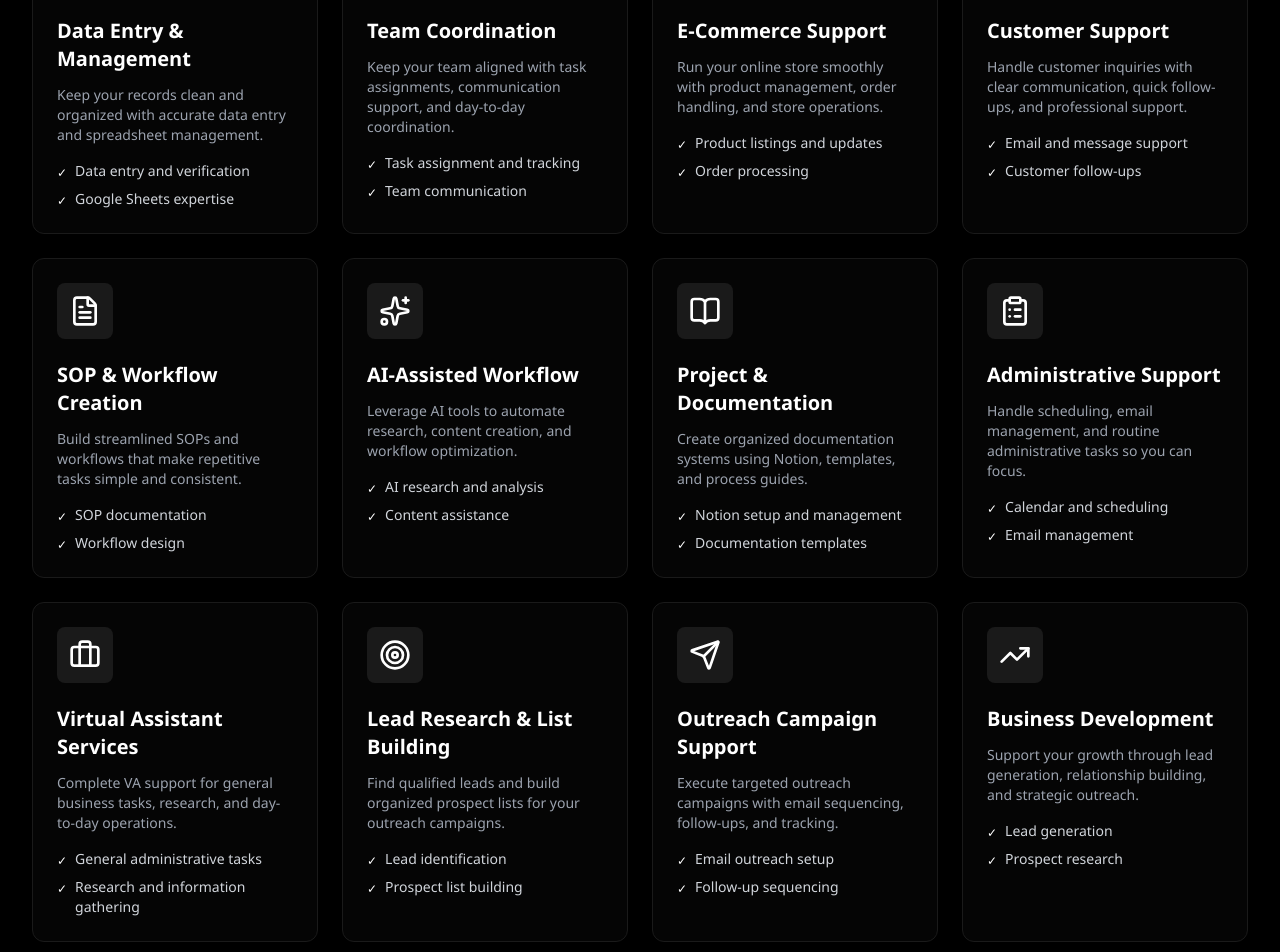
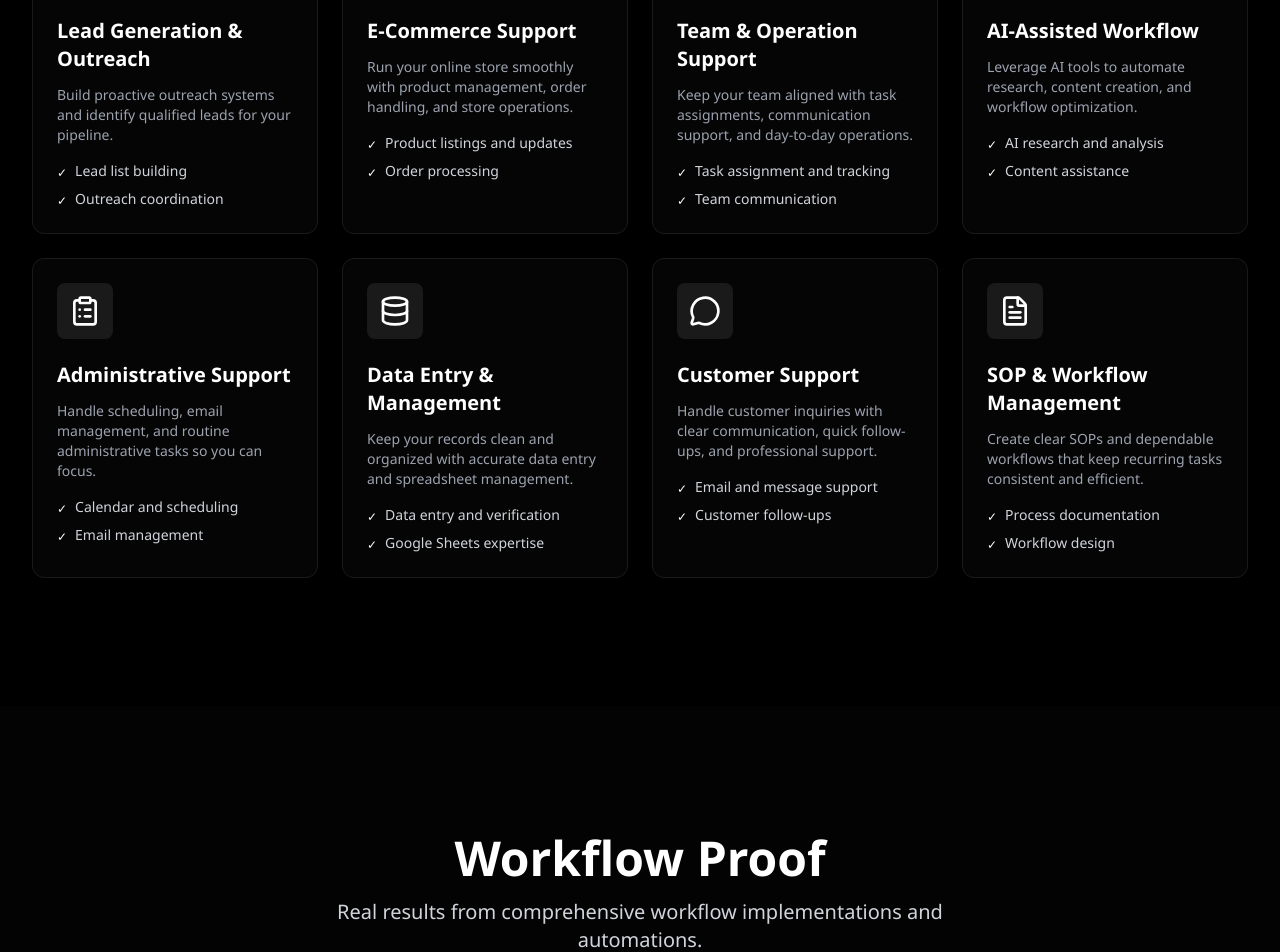
Before and after one commit to tpn-websiteportfolio/PortfolioNew, a React (Vite) app: page / in a window 1280 px wide. Shown: the part 1340-2292 px from the top of the page. Built offline with nearby package versions, Linux system fonts and the light colour scheme.

Commit message:
update services content

```diff
--- a/src/data/services.ts
+++ b/src/data/services.ts
@@ -10,27 +10,15 @@ export interface Service {
 export const services: Service[] = [
   // OPERATIONS
   {
-    id: "data-entry-management",
-    title: "Data Entry & Management",
-    description: "Keep your records clean and organized with accurate data entry and spreadsheet management.",
-    icon: "Database",
+    id: "lead-generation-outreach",
+    title: "Lead Generation & Outreach",
+    description: "Build proactive outreach systems and identify qualified leads for your pipeline.",
+    icon: "Target",
     category: "operations",
     benefits: [
-      "Data entry and verification",
-      "Google Sheets expertise",
-      "Record organization",
-    ],
-  },
-  {
-    id: "team-coordination",
-    title: "Team Coordination",
-    description: "Keep your team aligned with task assignments, communication support, and day-to-day coordination.",
-    icon: "Users",
-    category: "operations",
-    benefits: [
-      "Task assignment and tracking",
-      "Team communication",
-      "Daily operations management",
+      "Lead list building",
+      "Outreach coordination",
+      "Prospect follow-up",
     ],
   },
   {
@@ -46,32 +34,20 @@ export const services: Service[] = [
     ],
   },
   {
-    id: "customer-support",
-    title: "Customer Support",
-    description: "Handle customer inquiries with clear communication, quick follow-ups, and professional support.",
-    icon: "MessageCircle",
+    id: "team-operation-support",
+    title: "Team & Operation Support",
+    description: "Keep your team aligned with task assignments, communication support, and day-to-day operations.",
+    icon: "Users",
     category: "operations",
     benefits: [
-      "Email and message support",
-      "Customer follow-ups",
-      "Issue resolution tracking",
+      "Task assignment and tracking",
+      "Team communication",
+      "Daily operations support",
     ],
   },
   // AUTOMATION
   {
-    id: "sop-workflow-management",
-    title: "SOP & Workflow Creation",
-    description: "Build streamlined SOPs and workflows that make repetitive tasks simple and consistent.",
-    icon: "FileText",
-    category: "automation",
-    benefits: [
-      "SOP documentation",
-      "Workflow design",
-      "Process optimization",
-    ],
-  },
-  {
-    id: "ai-assisted-productivity",
+    id: "ai-assisted-workflow",
     title: "AI-Assisted Workflow",
     description: "Leverage AI tools to automate research, content creation, and workflow optimization.",
     icon: "Sparkles",
@@ -80,18 +56,6 @@ export const services: Service[] = [
       "AI research and analysis",
       "Content assistance",
       "Process automation",
-    ],
-  },
-  {
-    id: "project-documentation",
-    title: "Project & Documentation",
-    description: "Create organized documentation systems using Notion, templates, and process guides.",
-    icon: "BookOpen",
-    category: "automation",
-    benefits: [
-      "Notion setup and management",
-      "Documentation templates",
-      "Knowledge base creation",
     ],
   },
   // ADMINISTRATION
@@ -108,52 +72,40 @@ export const services: Service[] = [
     ],
   },
   {
-    id: "virtual-assistant",
-    title: "Virtual Assistant Services",
-    description: "Complete VA support for general business tasks, research, and day-to-day operations.",
-    icon: "Briefcase",
+    id: "data-entry-management",
+    title: "Data Entry & Management",
+    description: "Keep your records clean and organized with accurate data entry and spreadsheet management.",
+    icon: "Database",
     category: "admin",
     benefits: [
-      "General administrative tasks",
-      "Research and information gathering",
-      "Scheduling and coordination",
+      "Data entry and verification",
+      "Google Sheets expertise",
+      "Record organization",
+    ],
+  },
+  {
+    id: "customer-support",
+    title: "Customer Support",
+    description: "Handle customer inquiries with clear communication, quick follow-ups, and professional support.",
+    icon: "MessageCircle",
+    category: "admin",
+    benefits: [
+      "Email and message support",
+      "Customer follow-ups",
+      "Issue resolution tracking",
     ],
   },
   // STRATEGY
   {
-    id: "lead-research",
-    title: "Lead Research & List Building",
-    description: "Find qualified leads and build organized prospect lists for your outreach campaigns.",
-    icon: "Target",
+    id: "sop-workflow-management",
+    title: "SOP & Workflow Management",
+    description: "Create clear SOPs and dependable workflows that keep recurring tasks consistent and efficient.",
+    icon: "FileText",
     category: "strategy",
     benefits: [
-      "Lead identification",
-      "Prospect list building",
-      "Company research",
-    ],
-  },
-  {
-    id: "outreach-campaigns",
-    title: "Outreach Campaign Support",
-    description: "Execute targeted outreach campaigns with email sequencing, follow-ups, and tracking.",
-    icon: "Send",
-    category: "strategy",
-    benefits: [
-      "Email outreach setup",
-      "Follow-up sequencing",
-      "Campaign tracking",
-    ],
-  },
-  {
-    id: "business-development",
-    title: "Business Development",
-    description: "Support your growth through lead generation, relationship building, and strategic outreach.",
-    icon: "TrendingUp",
-    category: "strategy",
-    benefits: [
-      "Lead generation",
-      "Prospect research",
-      "Growth strategy support",
+      "Process documentation",
+      "Workflow design",
+      "Operational consistency",
     ],
   },
 ];
```
